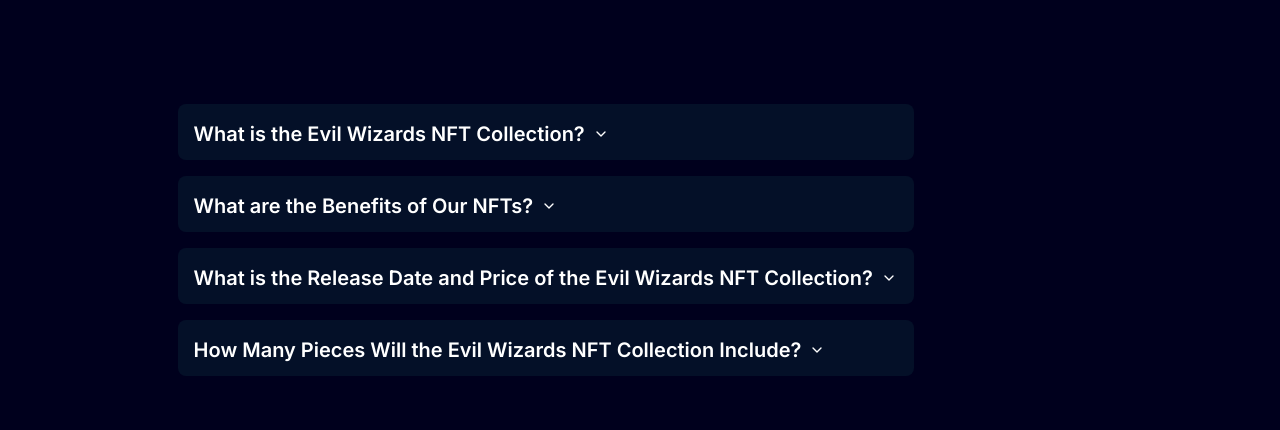
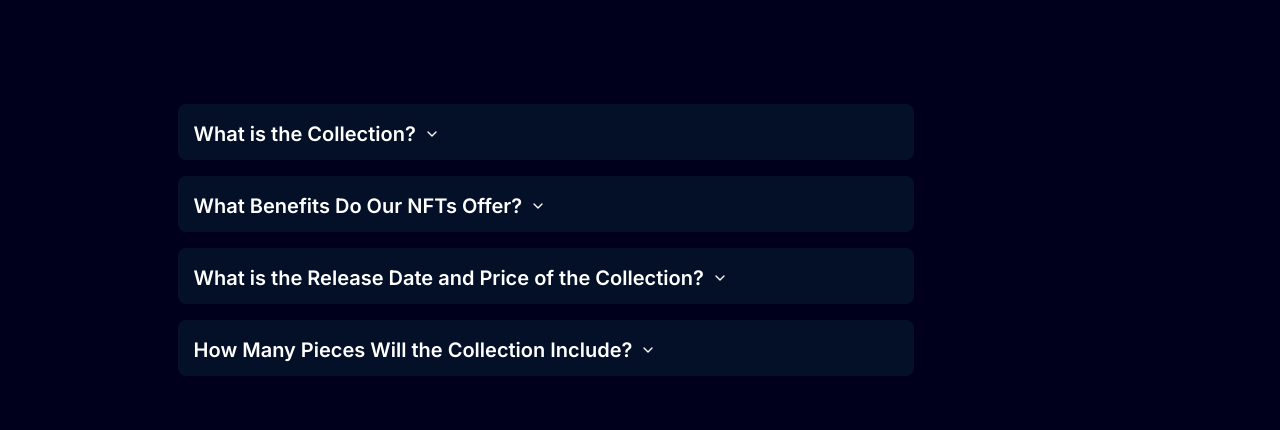
Before and after one commit to yigitozyilmaz/evil-magic, a Next.js app: page / in a window 1280 px wide. Shown: the part 8736-9166 px from the top of the page. Built offline with nearby package versions, Linux system fonts and the light colour scheme.

Commit message:
mini update

```diff
--- a/app/layout.js
+++ b/app/layout.js
@@ -1,18 +1,21 @@
 import { Inter } from 'next/font/google';
 import './globals.css';
 import ScrollToTop from '@/components/scrolltotop';
+import Head from 'next/head';
 
 const inter = Inter({ subsets: ['latin'] });
 
 export const metadata = {
   title: 'Evil Wizards',
   description: 'Generated by Evil Magic',
+
 };
 
 export default function RootLayout({ children }) {
   return (
     <html lang="en">
       <body className={`${inter.className}`}>
+        <link rel="icon" href="/skull.png" sizes="any" />
         <ScrollToTop />
         {children}
       </body>
--- a/app/page.js
+++ b/app/page.js
@@ -400,16 +400,15 @@ export default function Page() {
                 FREQUENTLY ASKED QUESTIONS
               </h1>
               <div className='flex flex-col gap-4 max-w-[800px] mt-24 w-full h-full px-8'>
-                <FaQ q='What is the Evil Wizards NFT Collection?' a='The Evil Wizards NFT Collection is part of a new brand called Evil Magic, which is heavily focused on creating a culture and intellectual property (IP). The NFT collection serves as a premium subscription model that connects the brands by-products, including games and other content, offering users exclusive privileges in both digital and physical realms. Additionally, it aims to create an inner circle for the brand itself.' />
-                <FaQ q='What are the Benefits of Our NFTs?' a={` Revenue Sharing: Be part of the revenue sharing model in future product releases.
-      Pre-Mint Whitelist: Automatic whitelist opportunities for future collections.
+                <FaQ q='What is the Collection?' a='The Collection is part of a new brand called Evil Magic, which is heavily focused on creating a culture and intellectual property (IP). The NFT collection serves as a premium subscription model that connects the brands by-products, including games and other content, offering users exclusive privileges in both digital and physical realms. Additionally, it aims to create an inner circle for the brand itself.' />
+                <FaQ q=' What Benefits Do Our NFTs Offer?' a={` Revenue Sharing: Be part of the revenue sharing model in future product releases.
       Event Entries: Access to exclusive events.
       Priority and various advantages in upcoming product releases.
       VIP Membership: Become a VIP member of the Evil Magic community and an alpha tester.
       Design Participation: Get involved in the design processes of the EM world.
-      Exclusive Collectibles: Special physical collectibles for top buyers.`} />
-                <FaQ q='What is the Release Date and Price of the Evil Wizards NFT Collection?' a='The release date and price of the Evil Wizards NFT Collection are yet to be announced. Stay tuned for updates. (TBA - To Be Announced)' />
-                <FaQ q='How Many Pieces Will the Evil Wizards NFT Collection Include?' a='The total number of pieces in the collection has not been determined yet. Details will be announced soon. (TBA - To Be Announced)' />
+      Exclusive Collectibles: Special physical collectibles for top community members.`} />
+                <FaQ q='What is the Release Date and Price of the Collection?' a='The release date and price of the Collection are yet to be announced. Stay tuned for updates. (TBA - To Be Announced)' />
+                <FaQ q='How Many Pieces Will the Collection Include?' a=' Details will be announced soon. (TBA - To Be Announced)' />
               </div>
               <div className='relative flex items-center justify-center w-full mt-24'>
                 <div><Image src='/Group.png' width='1500' height='500' className='object-contain z-[0] p-4 relative opacity-[0,8] ' style={{ marginBottom: '-92px' }} /></div>
@@ -593,16 +592,15 @@ export default function Page() {
               </h1>
 
                 <div className='flex flex-col gap-4 max-w-[800px] mt-24 w-full h-full px-8'>
-                  <FaQ q='What is the Evil Wizards NFT Collection?' a='The Evil Wizards NFT Collection is part of a new brand called Evil Magic, which is heavily focused on creating a culture and intellectual property (IP). The NFT collection serves as a premium subscription model that connects the brands by-products, including games and other content, offering users exclusive privileges in both digital and physical realms. Additionally, it aims to create an inner circle for the brand itself.' />
-                  <FaQ q='What are the Benefits of Our NFTs?' a={` Revenue Sharing: Be part of the revenue sharing model in future product releases.
-      Pre-Mint Whitelist: Automatic whitelist opportunities for future collections.
+                  <FaQ q='What is the Collection?' a='The Collection is part of a new brand called Evil Magic, which is heavily focused on creating a culture and intellectual property (IP). The NFT collection serves as a premium subscription model that connects the brands by-products, including games and other content, offering users exclusive privileges in both digital and physical realms. Additionally, it aims to create an inner circle for the brand itself.' />
+                  <FaQ q='What Benefits Do Our NFTs Offer?' a={` Revenue Sharing: Be part of the revenue sharing model in future product releases.
       Event Entries: Access to exclusive events.
       Priority and various advantages in upcoming product releases.
       VIP Membership: Become a VIP member of the Evil Magic community and an alpha tester.
       Design Participation: Get involved in the design processes of the EM world.
-      Exclusive Collectibles: Special physical collectibles for top buyers.`} />
-                  <FaQ q='What is the Release Date and Price of the Evil Wizards NFT Collection?' a='The release date and price of the Evil Wizards NFT Collection are yet to be announced. Stay tuned for updates. (TBA - To Be Announced)' />
-                  <FaQ q='How Many Pieces Will the Evil Wizards NFT Collection Include?' a='The total number of pieces in the collection has not been determined yet. Details will be announced soon. (TBA - To Be Announced)' />
+      Exclusive Collectibles: Special physical collectibles for community members.`} />
+                  <FaQ q='What is the Release Date and Price of the Collection?' a='The release date and price of the Collection are yet to be announced. Stay tuned for updates. (TBA - To Be Announced)' />
+                  <FaQ q='How Many Pieces Will the Collection Include?' a=' Details will be announced soon. (TBA - To Be Announced)' />
                 </div>
               </div>
               <div className='relative flex items-center justify-center w-full mt-20'>
```
